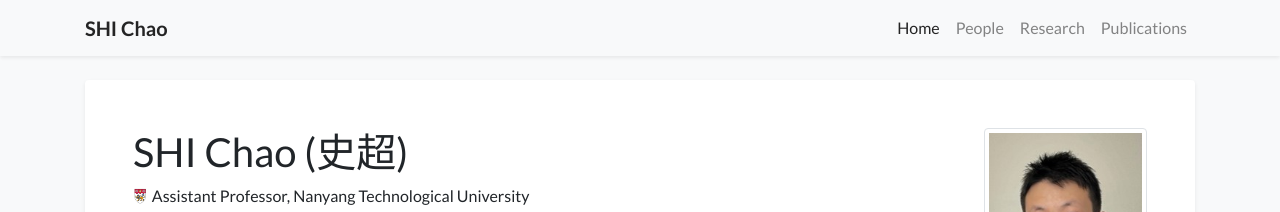
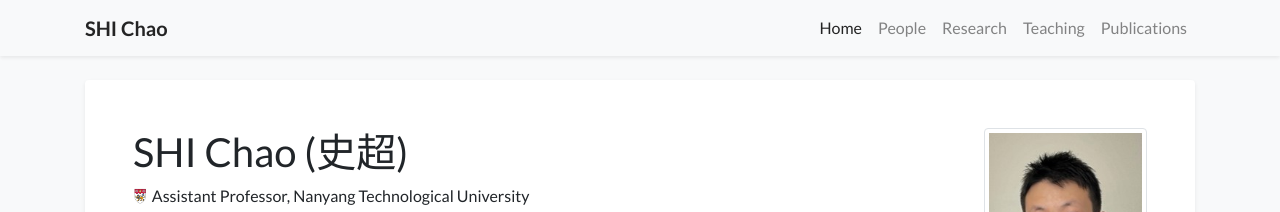
Before and after one commit to ShiChaoGeo/ShiChaoGeo.github.io, a Jekyll site: the page built from index.html, in a window 1280 px wide. Shown: the top 212 px of the page. Built offline with Jekyll 4.4.1, drawn with Linux system fonts in a browser that asks for light colours; nearby versions of some CDN libraries; a style sheet for code colours, icons or effects is not loaded.

Commit message:
Update navigation.yml

```diff
--- a/_data/navigation.yml
+++ b/_data/navigation.yml
@@ -7,7 +7,10 @@ pages:
   url: /People
 - name: Research
   url: /Research
+- name: Teaching
+  url: /Teaching
 - name: Publications
   url: /publications
+
 #- name: Showcase
 #  url: /showcase
```
